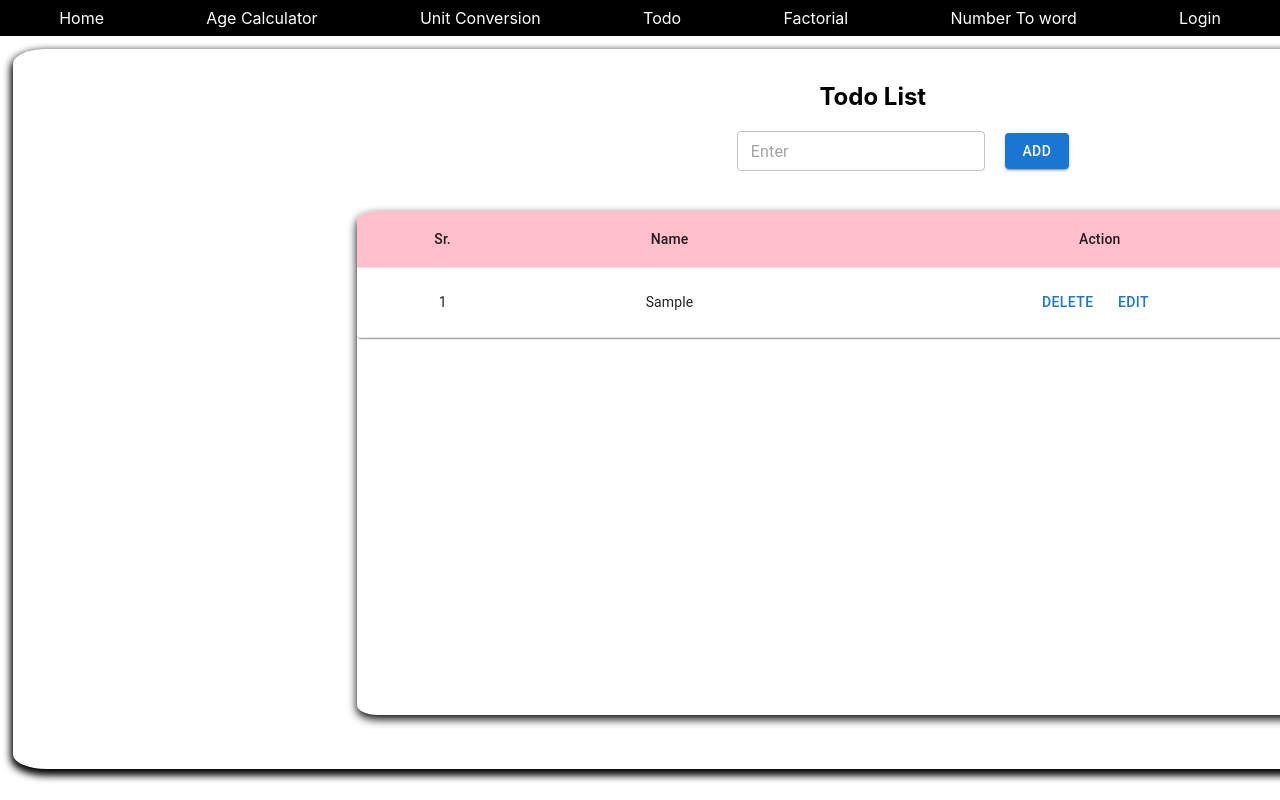
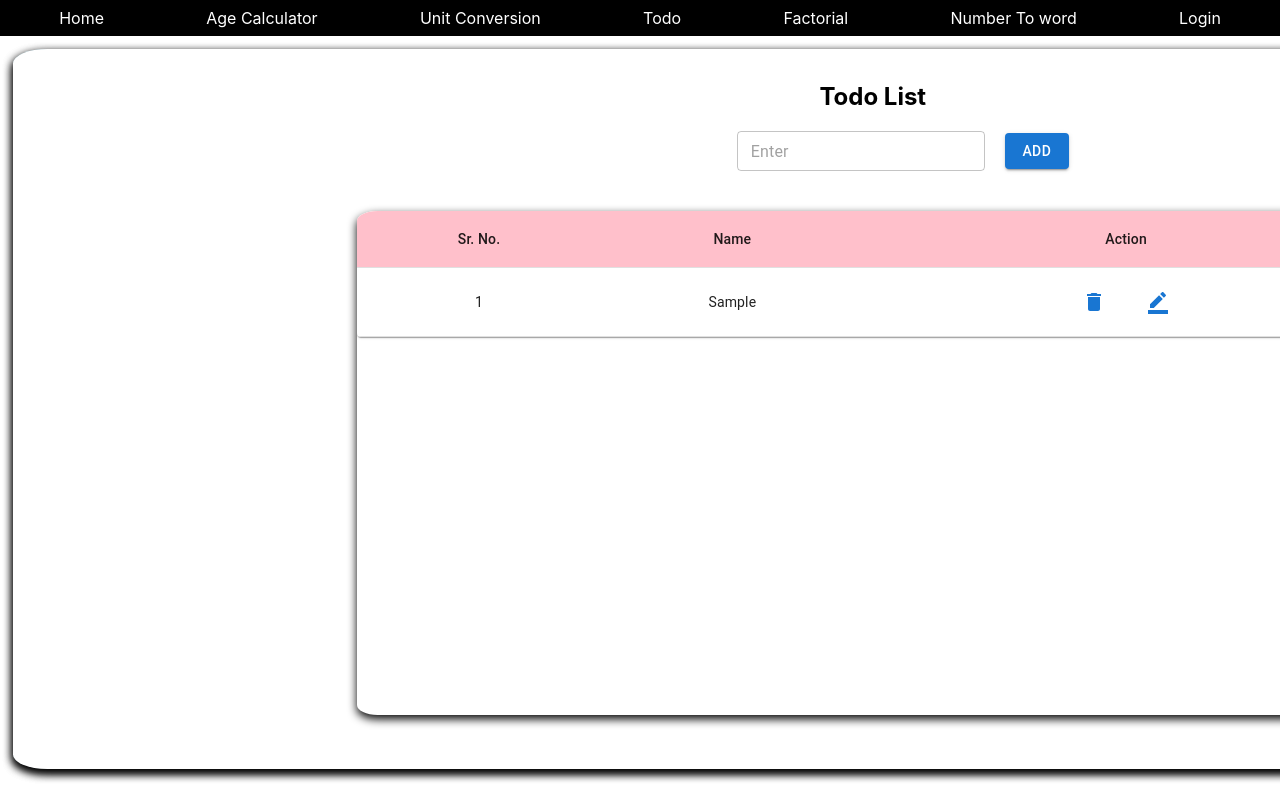
Before and after one commit to rohityadav15/utilitiese, a React (Create React App) app: page /toDo in a window 1280 px wide. Both pictures are taken after typing "Sample" into the empty fields and a click on the button "ADD". Shown: the top 800 px of the page. Built offline with nearby package versions, Linux system fonts and the light colour scheme.

Commit message:
Todo page

```diff
--- a/src/pages/Todo.js
+++ b/src/pages/Todo.js
@@ -11,6 +11,8 @@ import {
   TextField,
 } from "@mui/material";
 import { useState } from "react";
+import DeleteIcon from "@mui/icons-material/Delete";
+import { BorderColor } from "@mui/icons-material";
 
 const Todo = () => {
   const [name, setName] = useState("");
@@ -135,7 +137,7 @@ const Todo = () => {
           <Table>
             <TableHead style={{ backgroundColor: "pink" }}>
               <TableRow>
-                <TableCell align="center">Sr.</TableCell>
+                <TableCell align="center">Sr. No.</TableCell>
                 <TableCell align="center">Name</TableCell>
                 <TableCell align="center">Action</TableCell>
               </TableRow>
@@ -145,11 +147,13 @@ const Todo = () => {
                 <TableRow>
                   <TableCell align="center">{student.id}</TableCell>
                   <TableCell align="center">{student.name}</TableCell>
-                  <TableCell align="center">
-                    <Button onClick={() => handleDelete(student.id)}>
-                      Delete
+                  <TableCell align="center" >
+                    <Button >
+                      {<DeleteIcon onClick={() => handleDelete(student.id)} margin={10}/>}
                     </Button>
-                    <Button onClick={() => handleEdit(student.id)}>edit</Button>
+                    <Button >
+                      {<BorderColor  onClick={() => handleEdit(student.id)}/>}
+                    </Button>
                   </TableCell>
                 </TableRow>
               ))}
```
